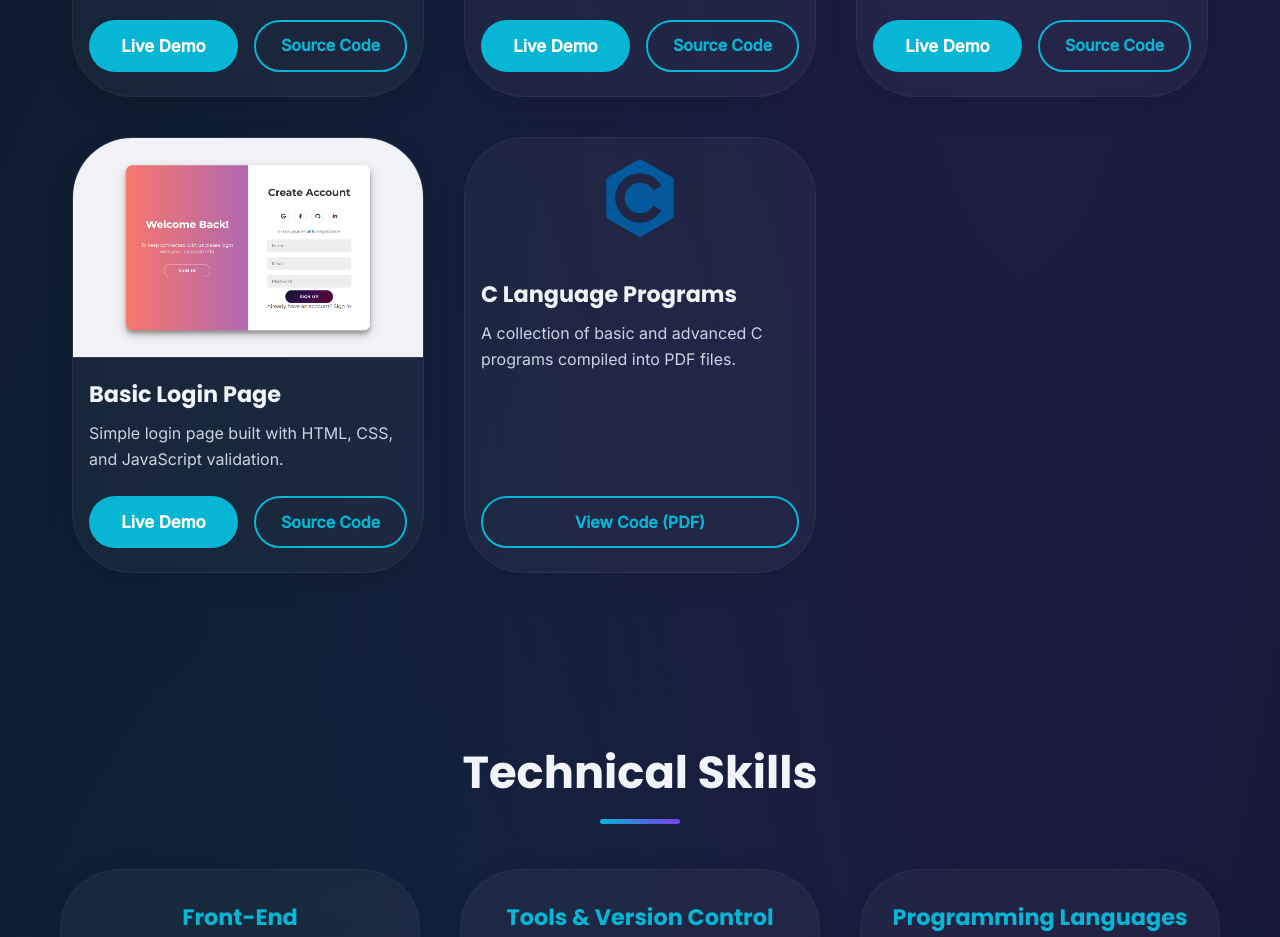
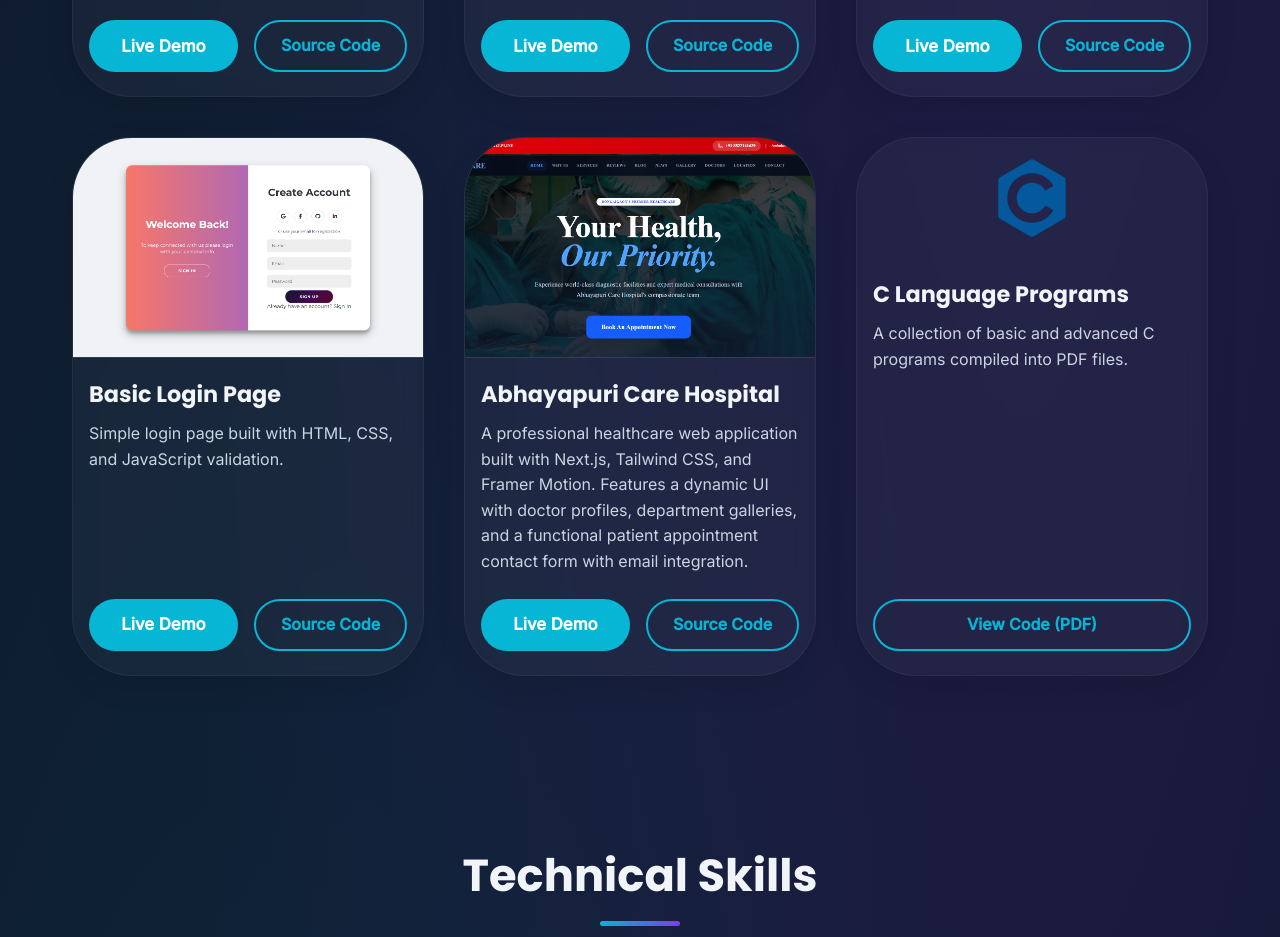
Before and after one commit to ashraful-alom-1/Portfolio-website, a plain HTML site: page index.html in a window 1280 px wide. Shown: the part 2358-3295 px from the top of the page. Drawn offline with nearby package versions, Linux system fonts and the light colour scheme; animation ran at ten frames a second.

Commit message:
Updated portfolio with Abhayapuri Care Hospital project

```diff
--- a/index.html
+++ b/index.html
@@ -47,7 +47,7 @@
       "https://github.com/ashraful-alom-1",
       "https://www.linkedin.com/in/ashraful-alom-612a05268",
       "https://www.facebook.com/profile.php?id=61578589231361",
-      "https://www.instagram.com/babu.abc.03/?next=%2F"
+      "https://www.instagram.com/ashrafulalom.03/"
     ],
     "jobTitle": "Full Stack Developer",
     "description": "B.Tech Computer Science student building web projects with modern technologies.",
@@ -226,7 +226,22 @@
                 </div>
             </div>
 
-            <!-- Project 8: C Language Programs -->
+
+
+
+            <!-- Project 8 -->
+          <div class="project-card">
+    <img src="Screenshot 2026-04-18 133757.png" alt="Abhayapuri Care Hospital Website" loading="lazy">
+    <h3>Abhayapuri Care Hospital</h3>
+    <p>A professional healthcare web application built with Next.js, Tailwind CSS, and Framer Motion. Features a dynamic UI with doctor profiles, department galleries, and a functional patient appointment contact form with email integration.</p>
+    <div class="project-links">
+        <a href="https://hospital-management-mu-seven.vercel.app/" target="_blank" class="btn">Live Demo</a>
+        <a href="https://github.com/ashraful-alom-1/Hospital-management" target="_blank" class="btn-outline">Source Code</a>
+    </div>
+</div>
+
+
+            <!-- Project 9: C Language Programs -->
 <div class="project-card">
     <!-- Use Devicon for C logo -->
     <i class="devicon-c-plain colored" style="font-size:80px; margin:20px auto; display:block;"></i>
```
Also changed, not shown: Screenshot 2026-04-18 133757.png (added).
